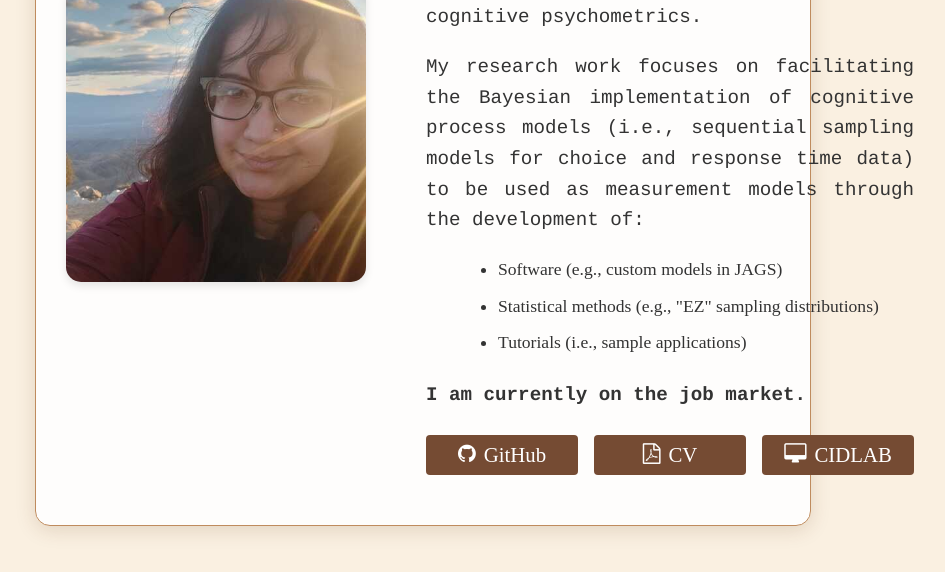
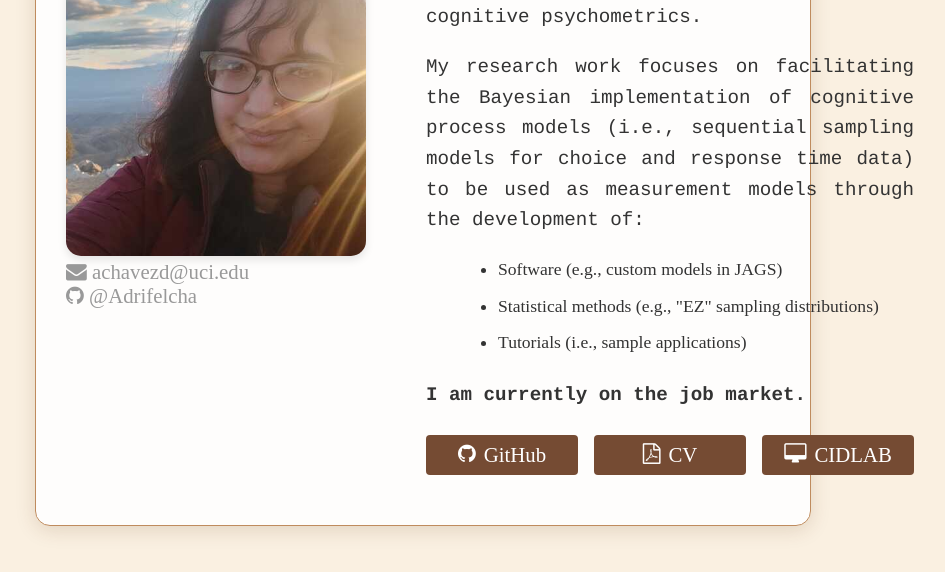
Before and after one commit to Adrifelcha/adrifelcha.github.io, a Jekyll site: the page built from index.html, in a window 1280 px wide and 900 px high, scrolled down 461 px. Shown: the top 572 px of the window, without its empty margins (217-1162 px from the left). Built offline with Jekyll 4.4.1, drawn with Linux system fonts in a browser that asks for light colours; some web fonts are replaced.

Commit message:
Add email address and github username to main page, below my profile picture

```diff
--- a/index.html
+++ b/index.html
@@ -4,8 +4,19 @@
 ---
 
 <div class="profile-section">
-    <img class='profile-image' src="/images/adriana_mainPage.jpeg" alt="Adriana F. Chávez De la Peña">
-
+    <div class="profile-left">
+        <img src="/images/adriana_mainPage.jpeg" alt="Profile Picture" class="profile-image">
+        <div class="email-contact">
+            <a href="mailto:achavezd@uci.edu" class="email-link">
+                <i class="fa fa-envelope"></i> achavezd@uci.edu
+            </a>
+        </div>
+        <div class="github-contact">
+            <a href="https://github.com/Adrifelcha" class="github-link">
+                <i class="fa fa-github"></i> @Adrifelcha
+            </a>
+        </div>
+    </div>
     <div class="bio-content">
         <h2 style="font-style: italic; font-size: 2em;">Hola!</h2>
         <p class="bio-text" style="text-align: justify;">
```
